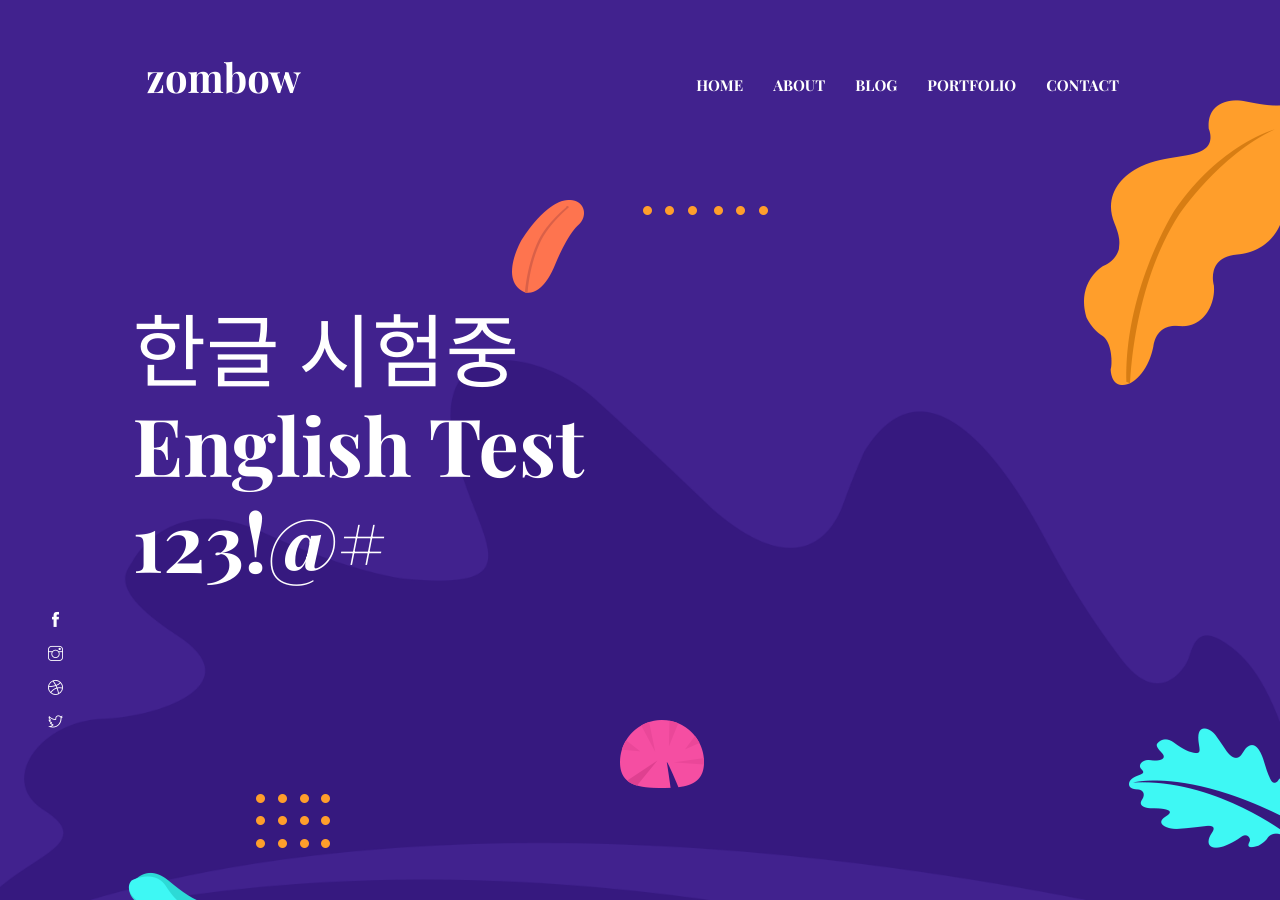
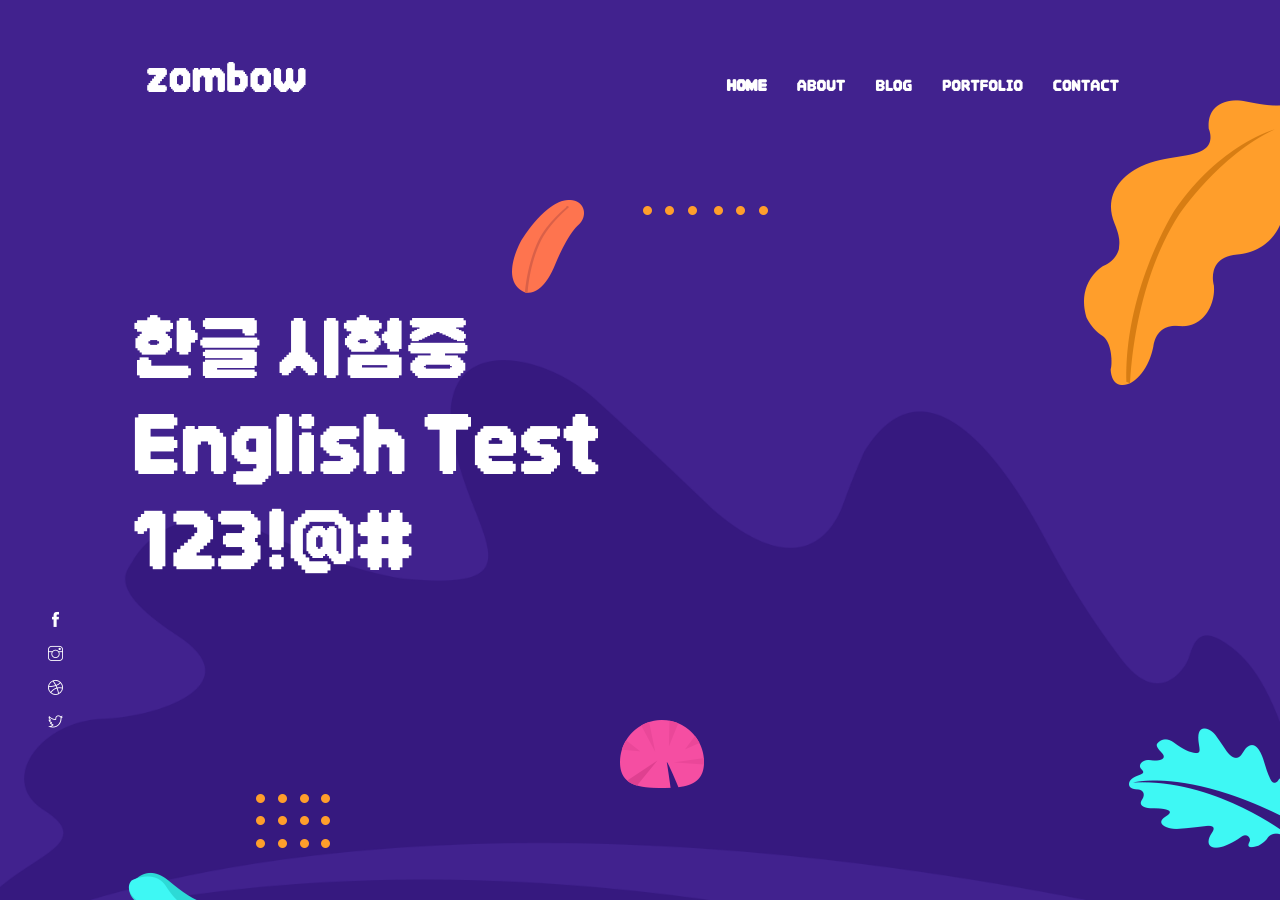
Before and after one commit to zombow/zombow.github.i, a Jekyll site: the page built from index.html, in a window 1280 px wide and 900 px high. Built offline with Jekyll 4.4.1, drawn with Linux system fonts in a browser that asks for light colours; some web fonts are replaced.

Commit message:
file path changes

```diff
--- a/assets/scss/style.scss
+++ b/assets/scss/style.scss
@@ -36,6 +36,6 @@ VERSION:	Versoin Number
 
 @font-face {
     font-family: 'bitbit';
-    src: url('/fonts/DNFBitBitTTF.ttf') format('truetype');
-    src: url('/fonts/DNFBitBitOTF.otf') format('opentype');
+    src: url('/assets/fonts/DNFBitBitTTF.ttf') format('truetype');
+    src: url('/assets/fonts/DNFBitBitOTF.otf') format('opentype');
 }
```
